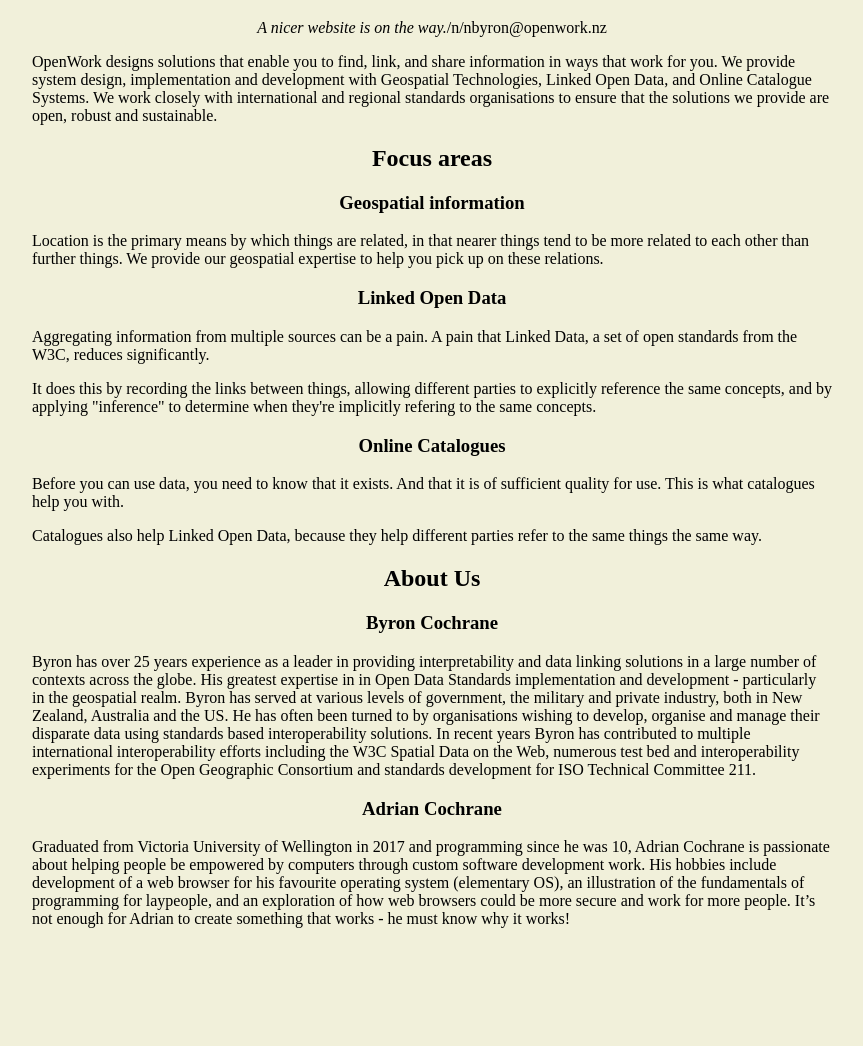
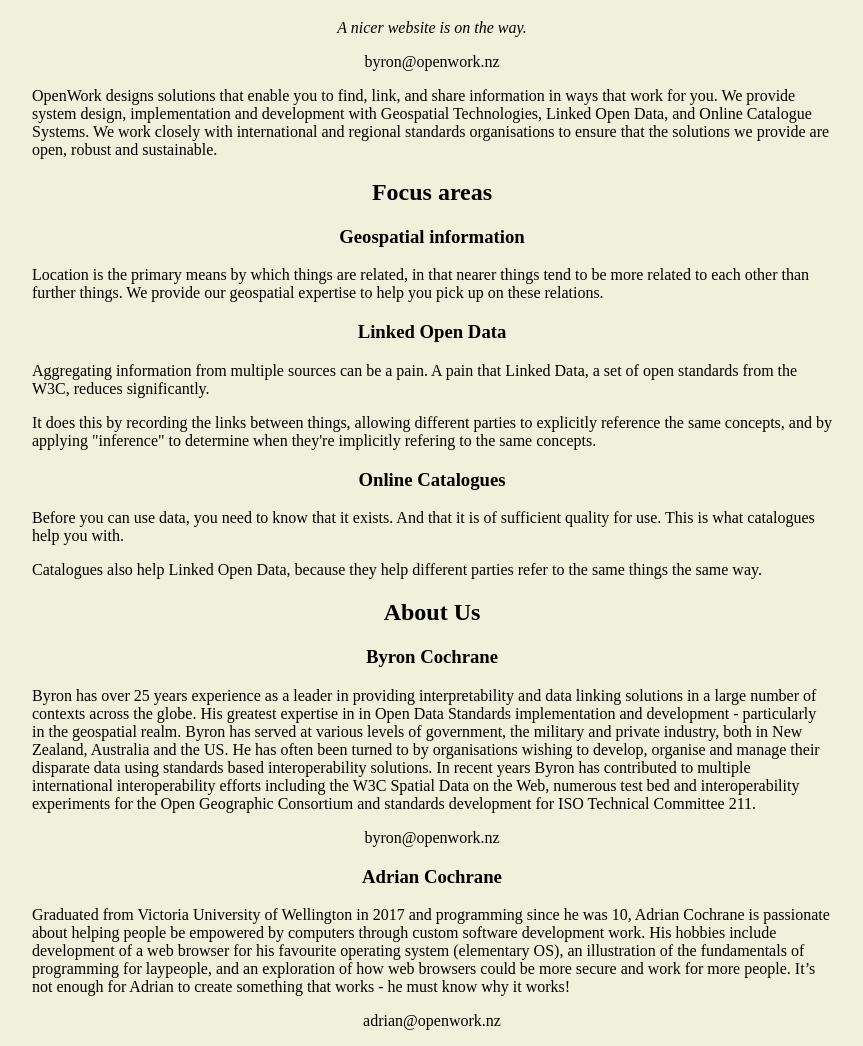
Before and after one commit to OpenWork-NZ/website, a plain HTML site: page index.html in a window 1280 px wide. Shown: the part 61-1107 px from the top of the page, without its empty margins (208-1071 px from the left). Before the commit the page ends 1005 px from the top, so only its background shows below. Drawn offline with Linux system fonts and the light colour scheme.

Commit message:
Update index.html
contact info

```diff
--- a/index.html
+++ b/index.html
@@ -20,7 +20,8 @@
 </head>
 <body>
   <h1>OpenWork Limited</h1>
-  <p class=note><em>A nicer website is on the way.</em>/n/nbyron@openwork.nz</p>
+  <p class=note><em>A nicer website is on the way.</em></p>
+  <p class=note>byron@openwork.nz</p>
   <p>OpenWork designs solutions that enable you to find, link, and share
     information in ways that work for you. We provide system design,
     implementation and development with Geospatial Technologies, Linked Open
@@ -62,6 +63,7 @@
     the W3C Spatial Data on the Web, numerous test bed and interoperability
     experiments for the Open Geographic Consortium and standards development for
     ISO Technical Committee 211.</p>
+   <p class=note>byron@openwork.nz</p>
 
   <h3>Adrian Cochrane</h3>
   <p>Graduated from Victoria University of Wellington in 2017 and programming
@@ -72,5 +74,6 @@
     laypeople, and an exploration of how web browsers could be more secure and
     work for more people. It’s not enough for Adrian to create something that
     works - he must know why it works!</p>
+   <p class=note>adrian@openwork.nz</p>
 </body>
 </html>
```
